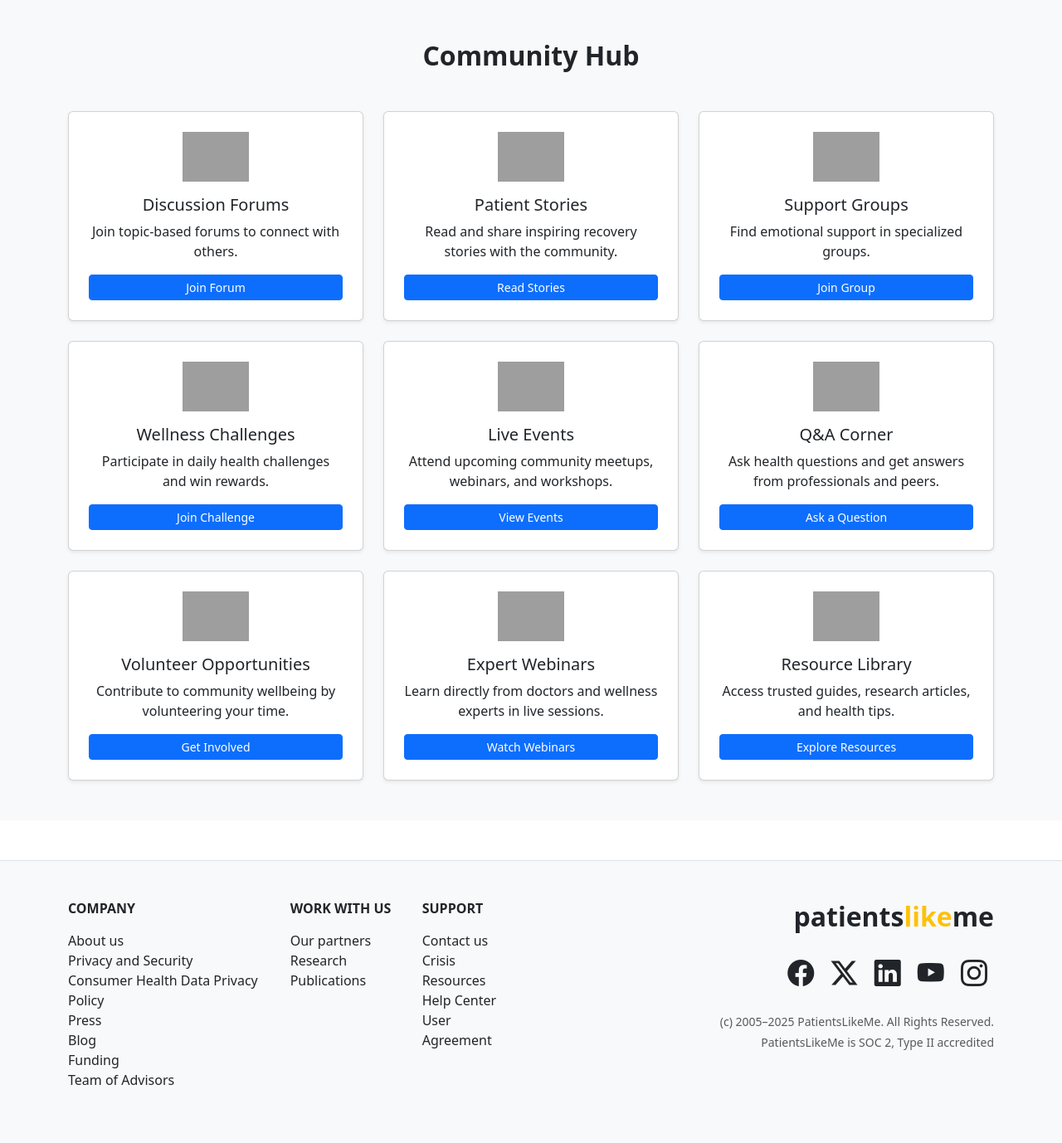
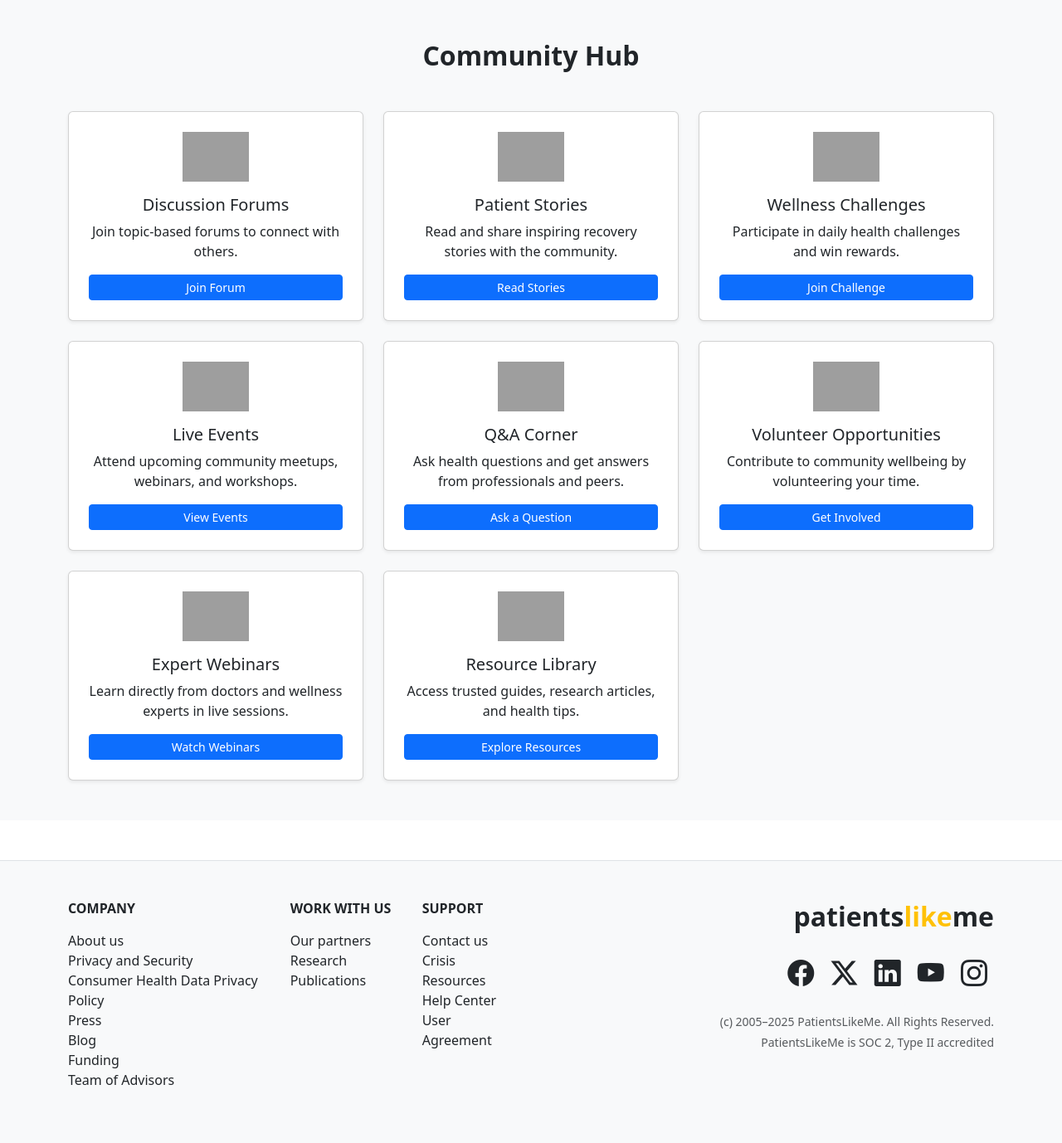
Before and after one commit to mahassantech/A-Collaborative-Platform-for-Public-Health-Stakeholders, a Django app: page /core/Community/ in a window 1280 px wide. Shown: the part 52-1430 px from the top of the page at 83% size. Run offline with Django 5.2, Linux system fonts and the light colour scheme; grey boxes are pictures that could not be loaded.

Commit message:
community edit

```diff
--- a/core/templates/core/community.html
+++ b/core/templates/core/community.html
@@ -27,15 +27,7 @@
         </div>
       </div>
 
-      <!-- Support Groups -->
-      <div class="col-md-4">
-        <div class="card shadow-sm h-100 text-center p-4">
-          <img src="{% static 'images/support.png' %}" alt="Support Groups" width="80" class="mx-auto mb-3">
-          <h5 class="card-title">Support Groups</h5>
-          <p class="card-text">Find emotional support in specialized groups.</p>
-          <a href="#" class="btn btn-primary btn-sm">Join Group</a>
-        </div>
-      </div>
+
 
       <!-- Wellness Challenges -->
       <div class="col-md-4">
```
